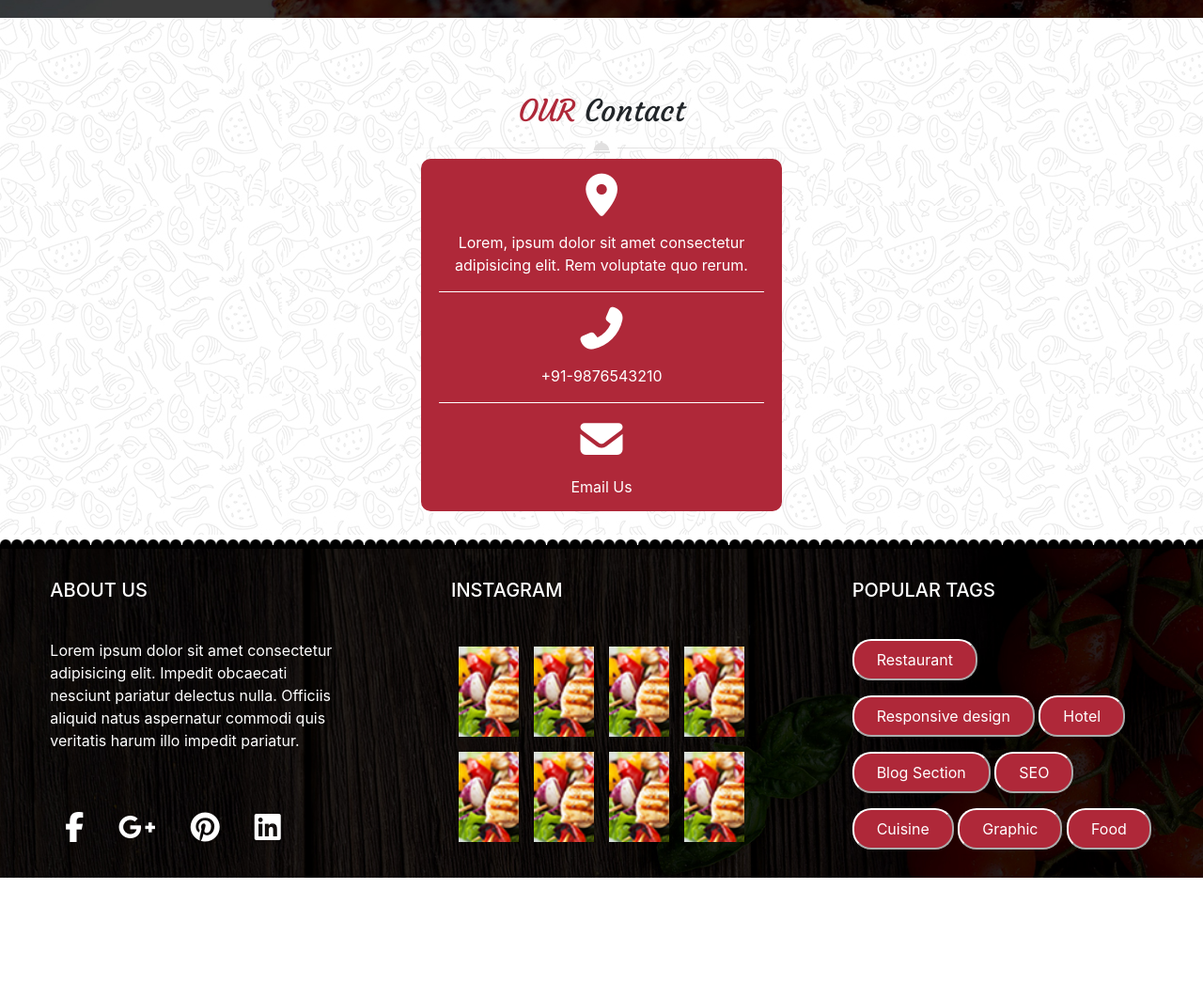
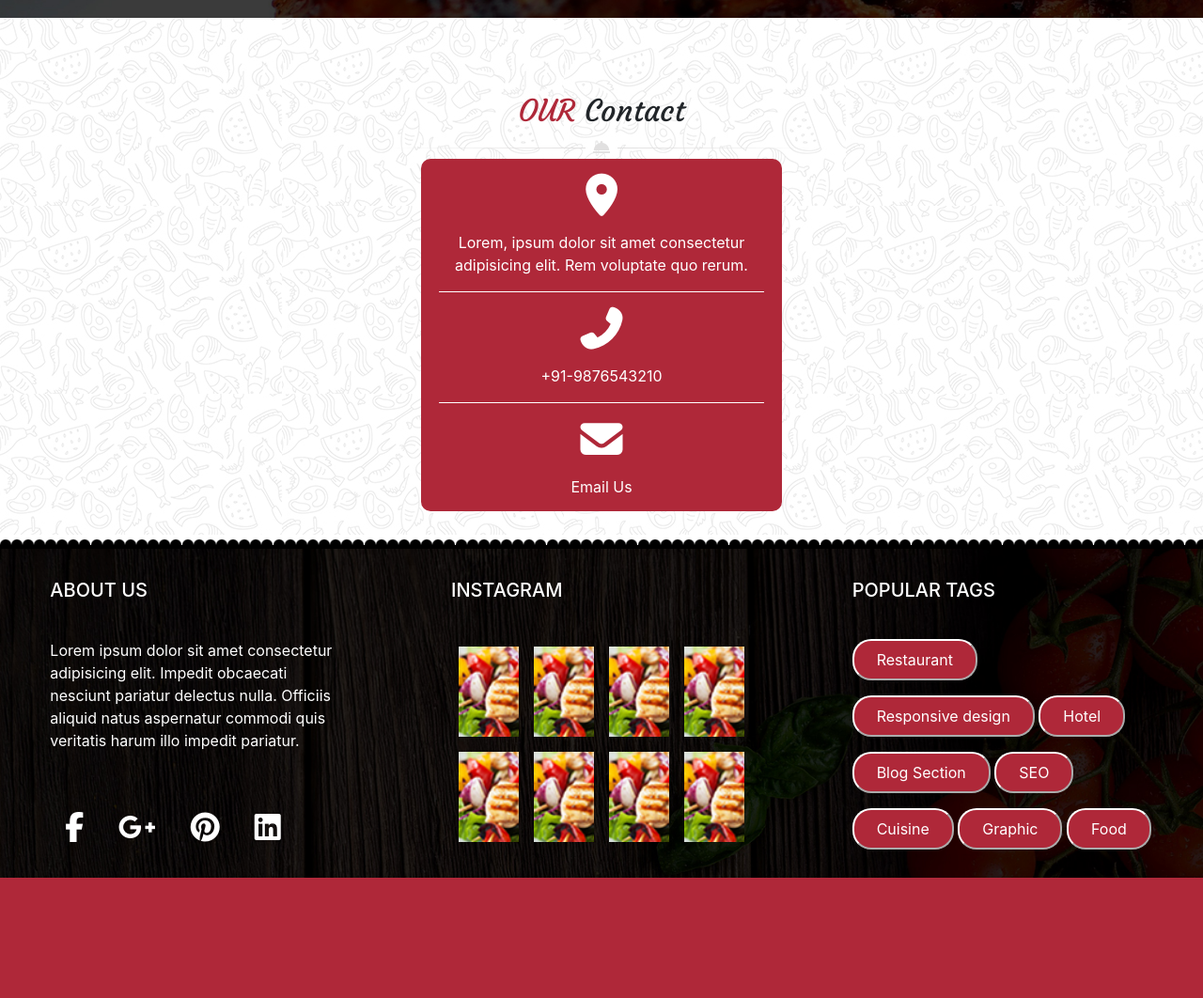
Before and after one commit to chrisMGcoding/DeGroefChris19_site_du_chef, a website: page index.html in a window 1280 px wide. Shown: the part 5217-6279 px from the top of the page at 94% size. Before the commit the page ends 6169 px from the top, so only its background shows below. Drawn offline with nearby package versions, Linux system fonts and the light colour scheme.

Commit message:
Site_du_Chef : fin footer + responsive

```diff
--- a/index.html
+++ b/index.html
@@ -1086,6 +1086,10 @@
 
 <!-- fin section about us -->
 
+    <footer>
+        <div></div>
+    </footer>
+
     <script src="./node_modules/jquery/dist/jquery.js"></script>
     <script src="./node_modules/bootstrap/dist/js/bootstrap.bundle.js"></script>
     <script src="./node_modules/bootstrap/dist/js/bootstrap.js"></script>
--- /dev/null
+++ b/src/scss/modules/_section8_footer.scss
@@ -0,0 +1,4 @@
+footer {
+    height: 8rem;
+    background-color: $taste;
+}
--- a/src/scss/modules/style.scss
+++ b/src/scss/modules/style.scss
@@ -6,3 +6,4 @@
 @import "./section5_contact";
 @import "./section6";
 @import "./section7_aboutus";
+@import "./section8_footer";
```
Also changed, not shown: public/css/app.css, 1 other file.
